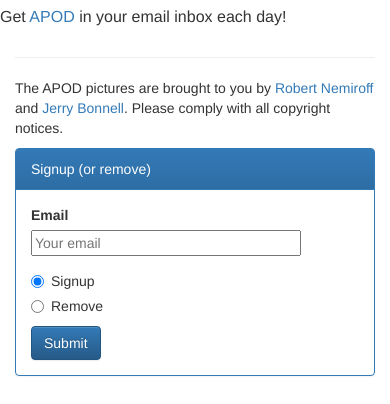
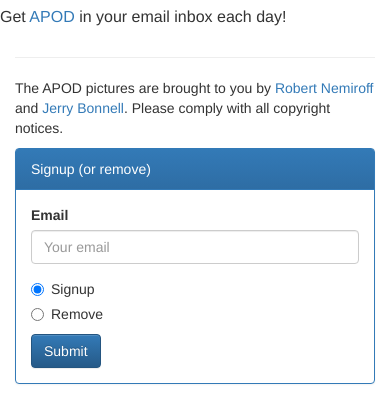
Before and after one commit to gtracy/APODEmail, a Python web app: template templates/index.html in a window 390 px wide. Shown: the part 677-1081 px from the top of the page. Before the commit the page ends 1053 px from the top, so only its background shows below. Run offline with Jinja, Linux system fonts and the light colour scheme; the template is opened without the code that fills it, so the values that code supplies are empty; some libraries are stand-ins or nearby versions.

Commit message:
improved styling of text fields on mobile

```diff
--- a/templates/index.html
+++ b/templates/index.html
@@ -31,7 +31,7 @@
          function hideRecaptcha(element) {
          	$('#recaptcha_div').slideDown("slow");
             Recaptcha.destroy();
-            $('#feedback-container').replaceWith('<div id="feedback-container" class="form-group"><label for="commentNote">Feedback</label></br><input id="commentNote" type=text size=80 name="comments" placeholder="Optional feedback"></div>');
+            $('#feedback-container').replaceWith('<div id="feedback-container" class="form-group"><label for="commentNote">Feedback</label></br><input class="form-control" id="commentNote" type=text size=80 name="comments" placeholder="Optional feedback"></div>');
          }
     </script>
     <script type="text/javascript">
@@ -122,7 +122,7 @@
 		    	<div class="form-group">
 		    		<label for="email">Email</label>
 		    	    </br>
-		    		<input id="email" type=text size=30 name="string" placeholder="Your email">
+		    		<input id="email" class="form-control" type=text size=30 name="string" placeholder="Your email">
 		    	</div>
 		    	<div id="feedback-container"></div>
 			    <div class="radio">
@@ -141,7 +141,7 @@
 		               height="300" width="500" frameborder="0"></iframe><br>
 		           <textarea name="recaptcha_challenge_field" rows="3" cols="40">
 		           </textarea>
-		           <input type="hidden" name="recaptcha_response_field"
+		           <input type="hidden" class="form-control" name="recaptcha_response_field"
 		               value="manual_challenge">
 		        </noscript>
 		      </div>
```
